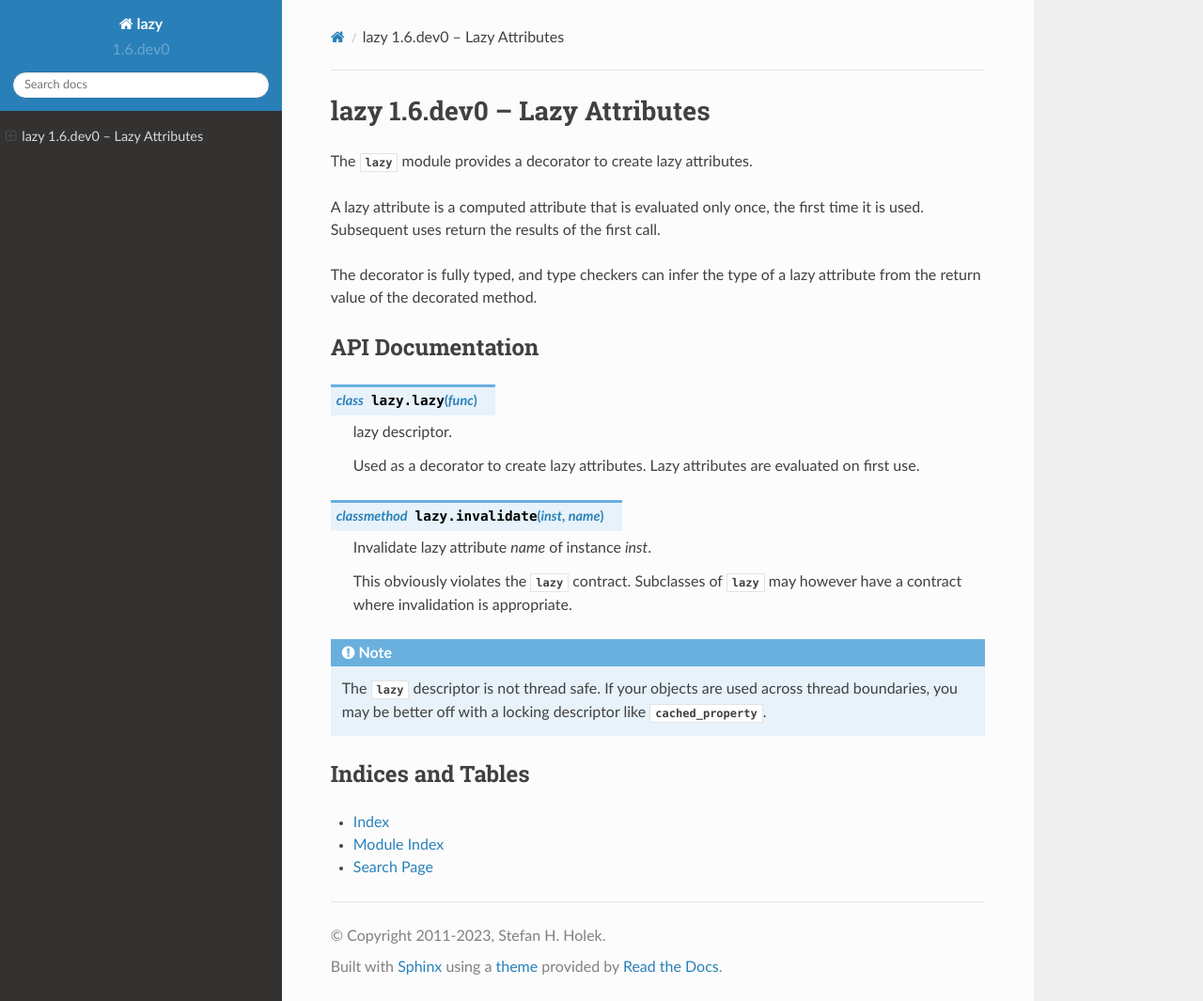
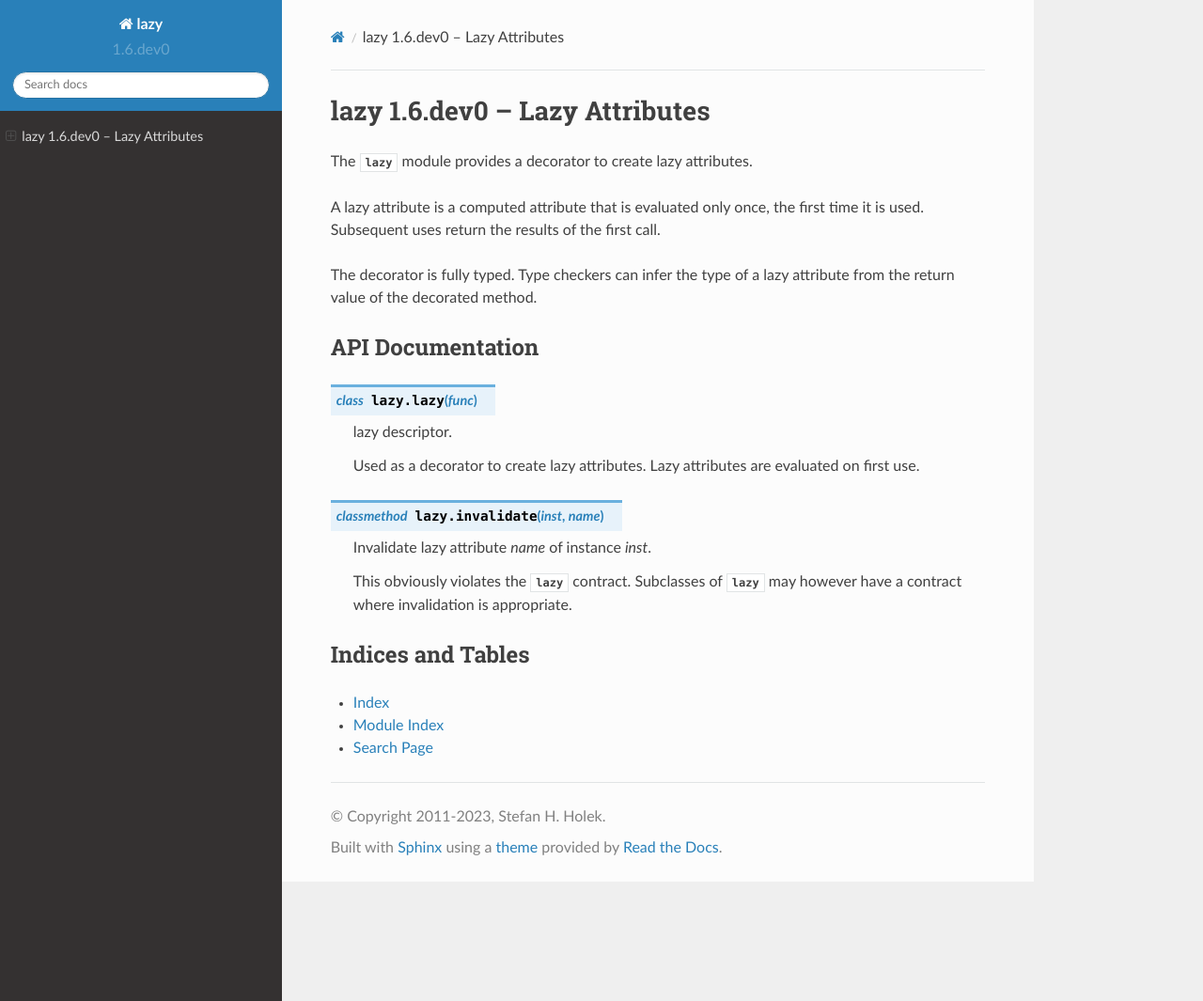
Before and after one commit to stefanholek/lazy, a Sphinx documentation site: the page built from docs/index.rst, in a window 1280 px wide and 1065 px high. Shown: the whole window at 94% size. Built offline with Sphinx 7.4.7 and the Read the Docs theme 2.0.0, drawn with Linux system fonts in a browser that asks for light colours.

Commit message:
Update docs.

```diff
--- a/docs/index.rst
+++ b/docs/index.rst
@@ -17,7 +17,7 @@ The :mod:`lazy` module provides a decorator to create lazy attributes.
 A lazy attribute is a computed attribute that is evaluated only once, the
 first time it is used. Subsequent uses return the results of the first call.
 
-The decorator is fully typed, and type checkers can infer the type of a lazy
+The decorator is fully typed. Type checkers can infer the type of a lazy
 attribute from the return value of the decorated method.
 
 API Documentation
@@ -38,12 +38,6 @@ API Documentation
     of :class:`~lazy.lazy` may however have a contract where invalidation
     is appropriate.
 
-.. note::
-
-    The :class:`~lazy.lazy` descriptor is not thread safe. If your objects
-    are used across thread boundaries, you may be better off with a locking
-    descriptor like :func:`cached_property <py3k:functools.cached_property>`.
-
 Indices and Tables
 ==================
 
```
